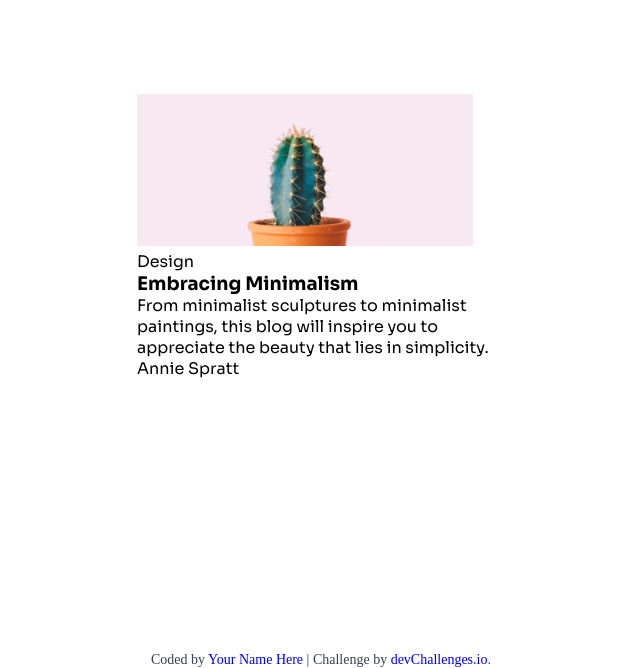
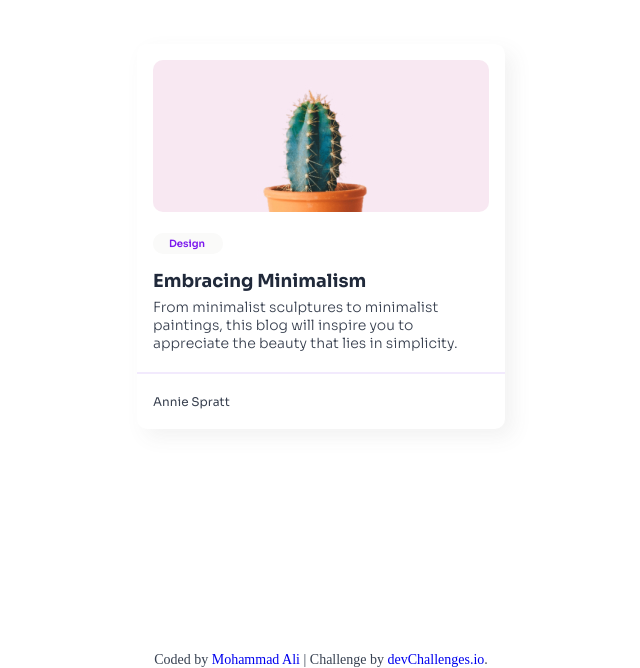
Before and after one commit to saif001ali/Minimal-blog-card, a plain HTML site: page index.html in a window 1280 px wide. Shown: the part 164-832 px from the top of the page, without its empty margins (319-959 px from the left). Drawn offline with Linux system fonts and the light colour scheme.

Commit message:
1280px screen card completed

```diff
--- a/index.html
+++ b/index.html
@@ -40,6 +40,51 @@
 
     .card {
       max-width: 368px;
+      padding: 16px 16px 20px 16px;
+      box-shadow: 8px 8px 20px 0px rgba(85, 85, 85, 0.08);
+      border-radius: 10px;
+    }
+
+    img {
+      border-radius: 10px;
+    }
+
+    .tag {
+      width: 70px;
+      font-size: .625rem;
+      font-weight: 600;
+      margin-top: 16px;
+      margin-bottom: 16px;
+      padding: 4px 16px;
+      border-radius: 10px;
+      background-color: #FAFAF9;
+      color: #7C19EE;
+    }
+
+    .title {
+      font-size: 1.125rem;
+      color: #20293A;
+    }
+
+    .short-description {
+      margin-top: 6px;
+      font-size: .875rem;
+      font-weight: 300;
+      color: #394150;
+      margin-bottom: 20px;
+    }
+
+    .card-author {
+      font-size: .75rem;
+      color: #394150;
+      margin-top: 20px;
+    }
+
+    hr {
+      border: 1px solid #F2EAFD;
+      width: 368px;
+      position: relative;
+      left: -16px;
     }
 
     .author-info {
@@ -63,13 +108,14 @@
       <p class="tag">Design</p>
       <h3 class="title">Embracing Minimalism</h3>
       <p class="short-description">From minimalist sculptures to minimalist paintings, this blog will inspire you to appreciate the beauty that lies in simplicity.</p>
-      <p class="author">Annie Spratt</p>
+      <hr>
+      <p class="card-author">Annie Spratt</p>
     </div>
   </main>
 
   <footer>
     <div class="author-info">
-      Coded by <a href="#">Your Name Here</a> | Challenge by
+      Coded by <a href="#">Mohammad Ali</a> | Challenge by
       <a href="https://www.devchallenges.io?ref=challenge" target="_blank">devChallenges.io</a>.
     </div>
   </footer>
```
